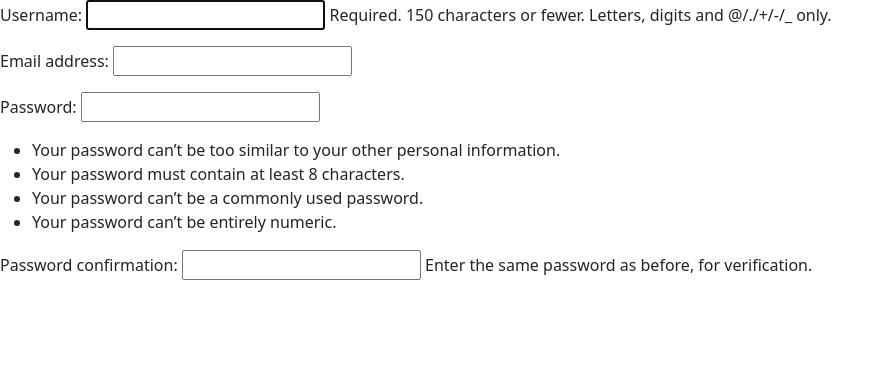
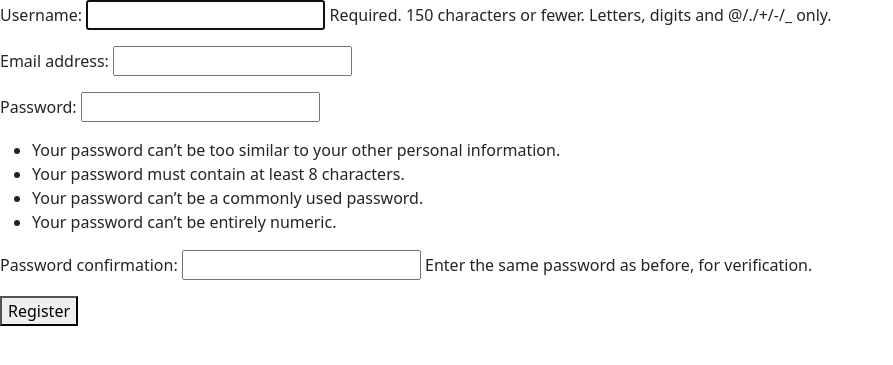
Before and after one commit to gajeet11000/todo-list-htmx, a Django app: page /register in a window 1280 px wide. Shown: the part 24-389 px from the top of the page, without its empty margins (0-893 px from the left). Run offline with Django 5.2, Linux system fonts and the light colour scheme; some libraries are stand-ins or nearby versions.

Commit message:
Fixed missing submit buttons in login and register forms

```diff
--- a/todo_app/templates/todo_app/login.html
+++ b/todo_app/templates/todo_app/login.html
@@ -10,5 +10,6 @@
    <form action="{% url 'login' %}" method="post">
         {% csrf_token %}
         {{form.as_p}}
+        <button type="submit">Login</button>
    </form>
 {% endblock body_html %}
--- a/todo_app/templates/todo_app/register.html
+++ b/todo_app/templates/todo_app/register.html
@@ -10,5 +10,6 @@
    <form action="{% url 'register' %}" method="post">
         {% csrf_token %}
         {{form.as_p}}
+        <button type="submit">Register</button>
    </form>
 {% endblock body_html %}
```
